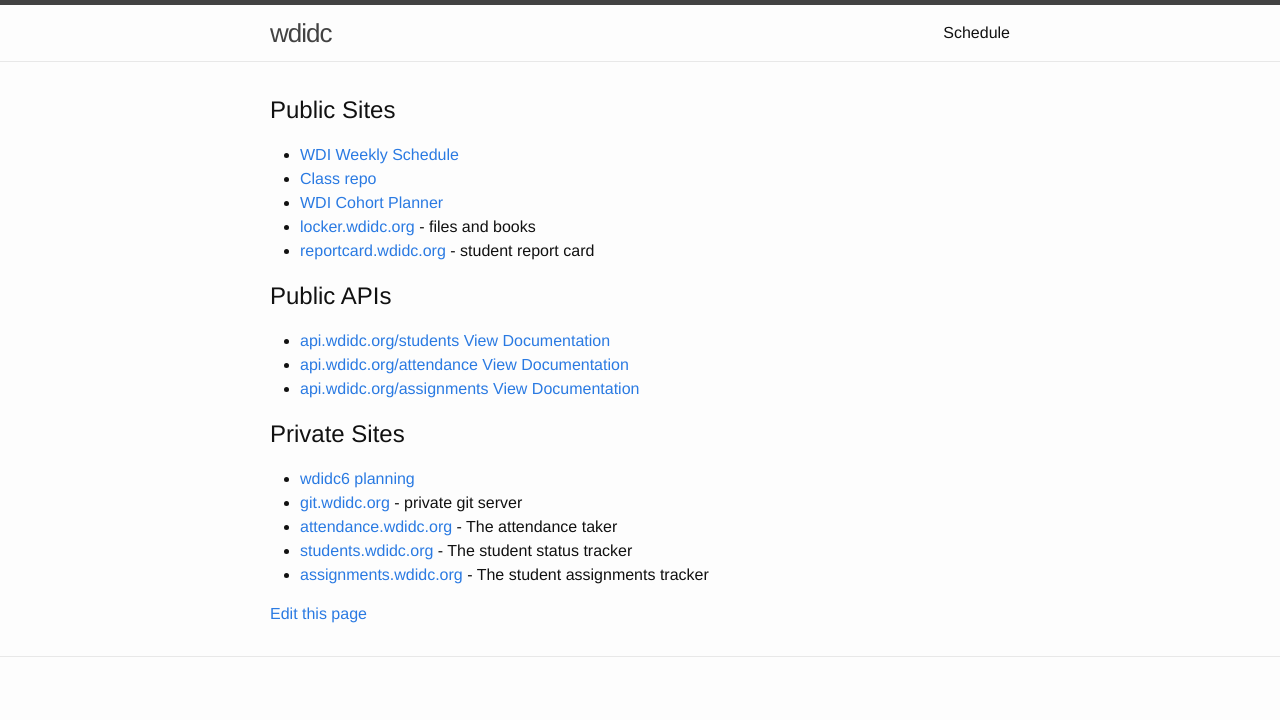
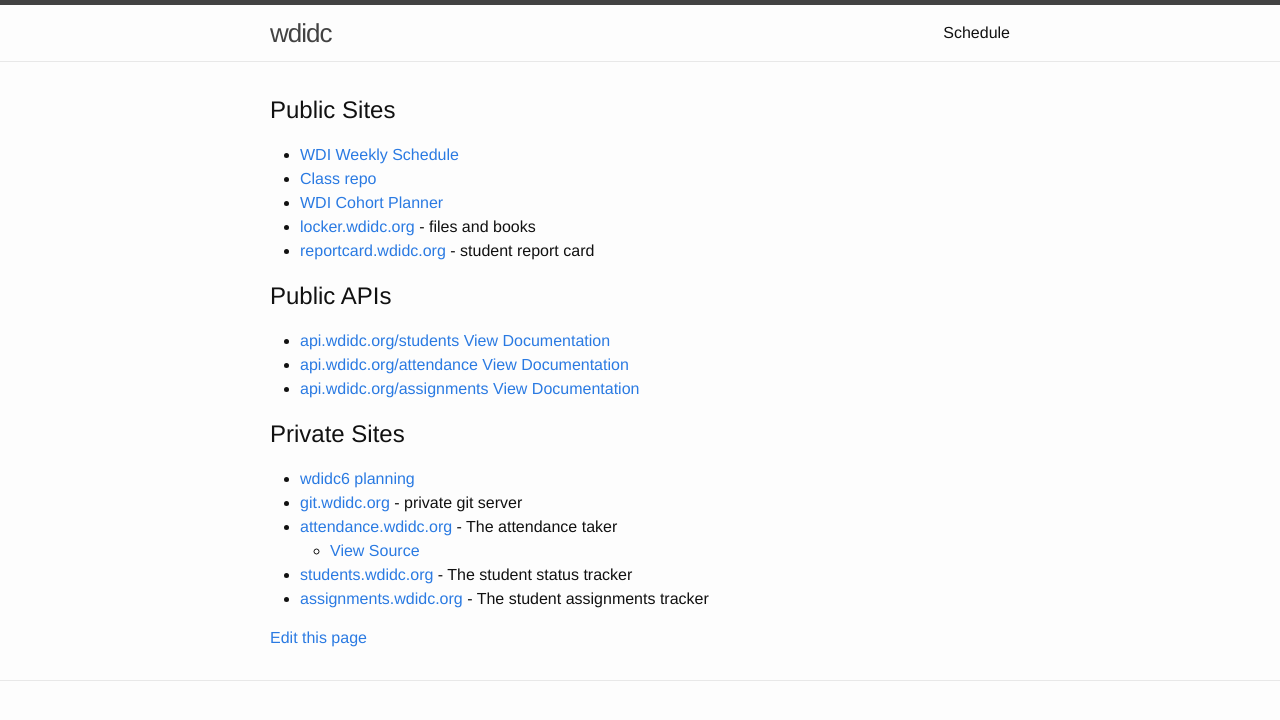
Before and after one commit to wdidc/wdidc.org, a Jekyll site: the page built from index.html, in a window 1280 px wide. Shown: the top 720 px of the page. Built offline with Jekyll 4.4.1, drawn with Linux system fonts in a browser that asks for light colours.

Commit message:
Update index.html

```diff
--- a/index.html
+++ b/index.html
@@ -48,6 +48,9 @@ layout: default
     </li>
      <li>
       <a href='http://attendance.wdidc.org'>attendance.wdidc.org</a> - The attendance taker
+      <ul>
+        <li><a href='https://github.com/wdidc/attendance'>View Source</a></li>
+      </ul>
     </li>
      <li>
       <a href='http://students.wdidc.org'>students.wdidc.org</a> - The student status tracker
```
